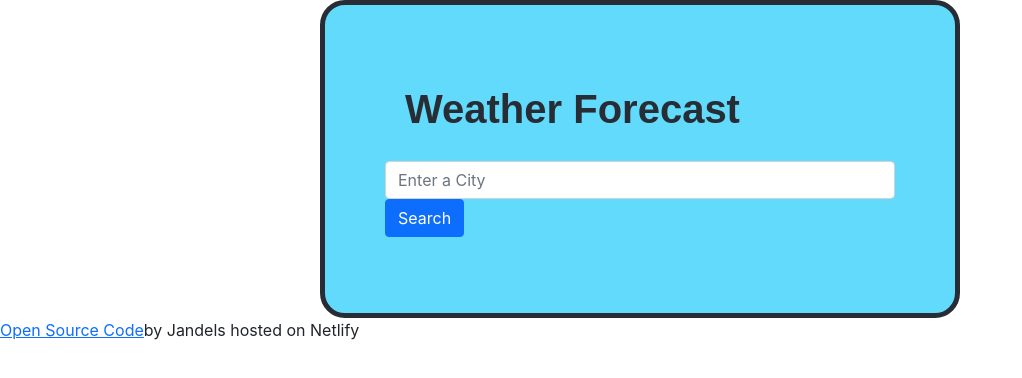
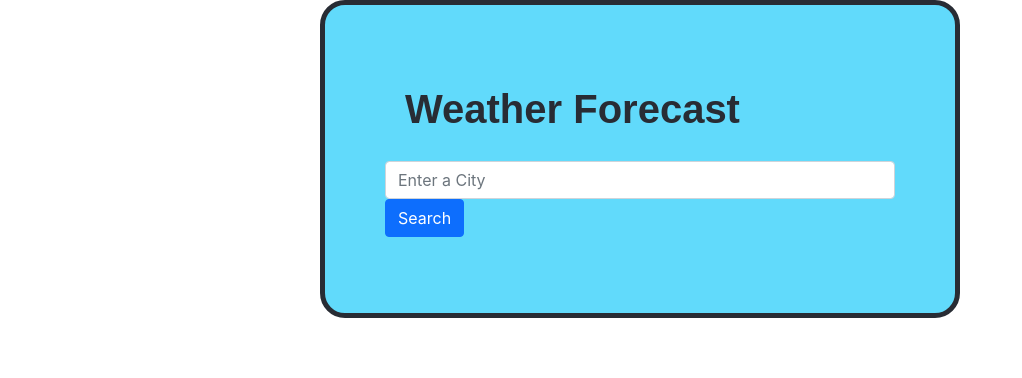
Before and after one commit to Jandels/React-Weather-App, a React (Create React App) app: page / in a window 1280 px wide. Shown: the top 378 px of the page, without its empty margins (0-1022 px from the left). Built offline with nearby package versions, Linux system fonts and the light colour scheme.

Commit message:
Removed Nelify link from Index File

```diff
--- a/src/index.js
+++ b/src/index.js
@@ -9,10 +9,6 @@ ReactDOM.render(
   <React.StrictMode>
     {/* <App /> */}
     <SearchWeather />
-    <div>
-      <a href="https://github.com/Jandels/Weather-App">Open Source Code</a>
-      by Jandels hosted on Netlify
-    </div>
   </React.StrictMode>,
   document.getElementById("root")
 );
```
